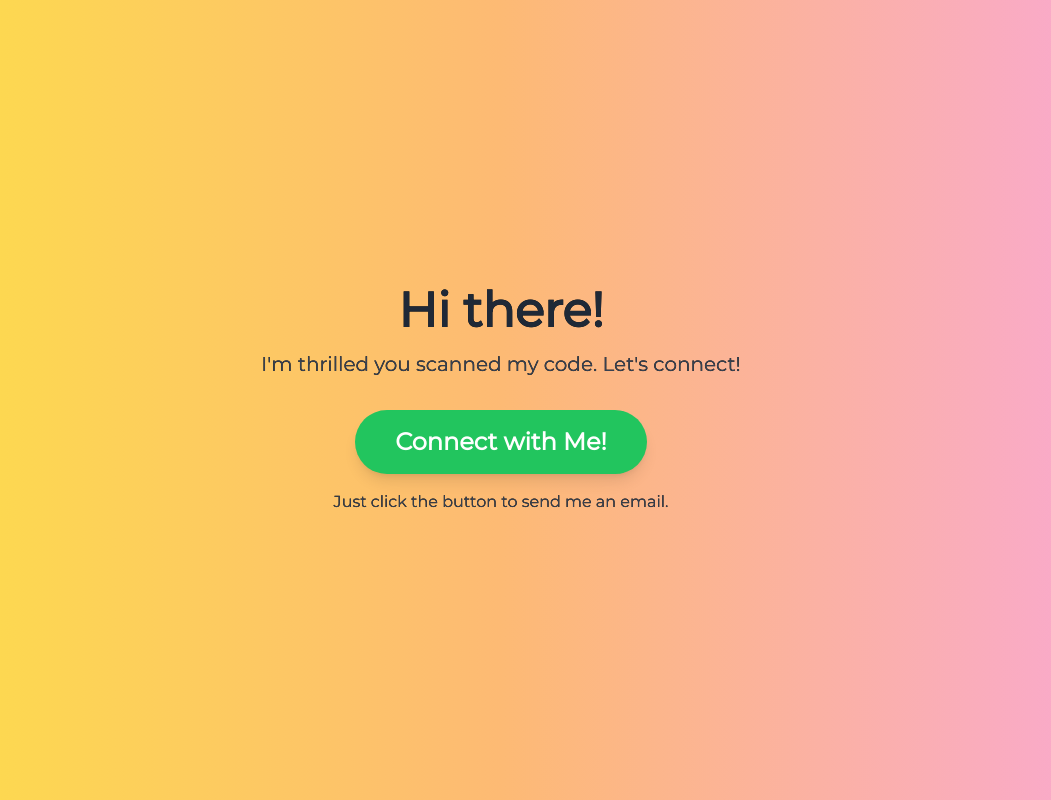
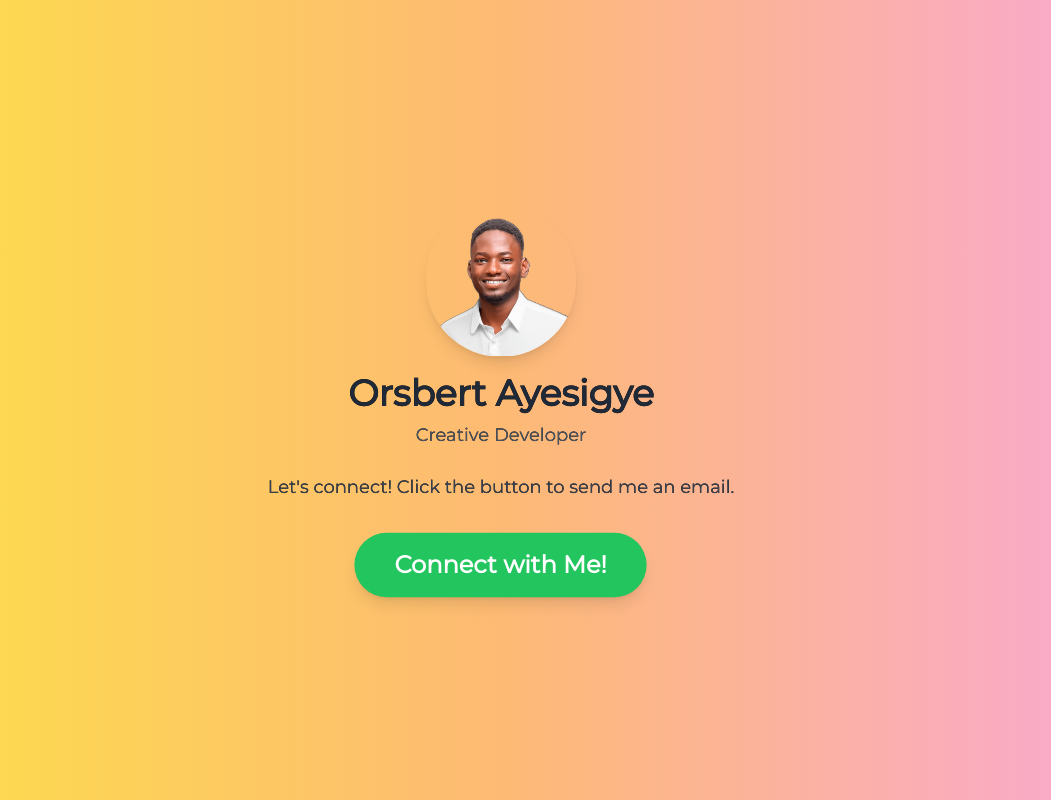
Before and after one commit to Orsbert/portfolio, a Next.js app: page /hi in a window 1280 px wide. Shown: the whole page, without its empty margins (139-1190 px from the left). Built offline with nearby package versions, Linux system fonts and the light colour scheme.

Commit message:
Added info about me on /hi

```diff
--- a/pages/hi.jsx
+++ b/pages/hi.jsx
@@ -2,10 +2,11 @@
 
 import { motion } from "framer-motion";
 import React, { useState } from "react";
+import Image from "next/image";
 
 export default function QRLanding() {
   const [clicked, setClicked] = useState(false);
-  const mailtoLink = `mailto:ayesbert@gmail.com?subject=Excited%20to%20Connect!&body=Hello%20Orsbert,%0D%0A%0D%0AI%20just%20visited%20your%20exhibition%20and%20was%20impressed%20by%20your%20work!%20I%20would%20love%20to%20learn%20more%20and%20explore%20how%20we%20can%20collaborate.%20Let's%20connect%20soon!%0D%0A%0D%0ABest%20regards,%0D%0A%5BYour%20Name%5D`;
+  const mailtoLink = `mailto:ayesbert@gmail.com?subject=Excited%20to%20Connect!&body=Hello%20Orsbert,%0D%0A%0D%0AI%20just%20visited%20your%20exhibition%20and%20was%20impressed%20by%20your%20work!%20I%20would%20love%20to%20learn%20more%20and%20explore%20how%20we%20can%20collaborate.%20Let's%20connect%20soon!%0D%0A%0D%0ABest%20regards`;
 
   const handleClick = () => {
     setClicked(true);
@@ -14,31 +15,38 @@ export default function QRLanding() {
   };
 
   return (
-    <div className='min-h-screen flex items-center justify-center bg-gradient-to-r from-yellow-300 via-orange-300 to-pink-300'>
+    <div className='min-h-screen flex items-center justify-center bg-gradient-to-r from-yellow-300 via-orange-300 to-pink-300 p-4'>
       <motion.div
         className='flex flex-col items-center text-center'
         initial={{ opacity: 0 }}
         animate={{ opacity: 1 }}
         transition={{ duration: 1 }}
       >
-        <h1 className='text-5xl font-bold text-gray-800 mb-4'>Hi there!</h1>
-        <p className='text-xl text-gray-700 mb-8'>
-          I&apos;m thrilled you scanned my code. Let&apos;s connect!
+        <Image
+          src='/dp.png'
+          alt='Orsbert Ayesigye'
+          width={150}
+          height={150}
+          className='rounded-full mb-4 shadow-lg'
+        />
+        <h1 className='text-4xl font-bold text-gray-800 mb-2'>
+          Orsbert Ayesigye
+        </h1>
+        <p className='text-lg text-gray-600 mb-6'>Creative Developer</p>
+        <p className='text-lg text-gray-700 mb-8'>
+          Let&apos;s connect! Click the button to send me an email.
         </p>
         <motion.button
-          className='bg-green-500 text-white text-2xl font-bold py-4 px-10 rounded-full shadow-lg focus:outline-none'
+          className='pulse bg-green-500 text-white text-2xl font-bold py-4 px-10 rounded-full shadow-lg focus:outline-none hover:bg-green-600 transition-all'
           whileHover={{
             scale: 1.1,
-            rotate: 5,
+            rotate: 3,
           }}
-          whileTap={{ scale: 0.9, rotate: -5 }}
+          whileTap={{ scale: 0.9, rotate: -3 }}
           onClick={handleClick}
         >
           Connect with Me!
         </motion.button>
-        <p className='text-gray-700 mt-4'>
-          Just click the button to send me an email.
-        </p>
         {clicked && (
           <motion.div
             className='mt-4 text-lg text-green-600'
@@ -46,7 +54,7 @@ export default function QRLanding() {
             animate={{ opacity: 1 }}
             transition={{ duration: 0.5 }}
           >
-            Email client opening... Thank you for reaching out!
+            Email client opening... Thank you!
           </motion.div>
         )}
       </motion.div>
--- a/scss/globals.scss
+++ b/scss/globals.scss
@@ -139,7 +139,7 @@ footer {
     transform: scale(1);
   }
   50% {
-    transform: scale(1.1);
+    transform: scale(1.02);
   }
 }
 
```
